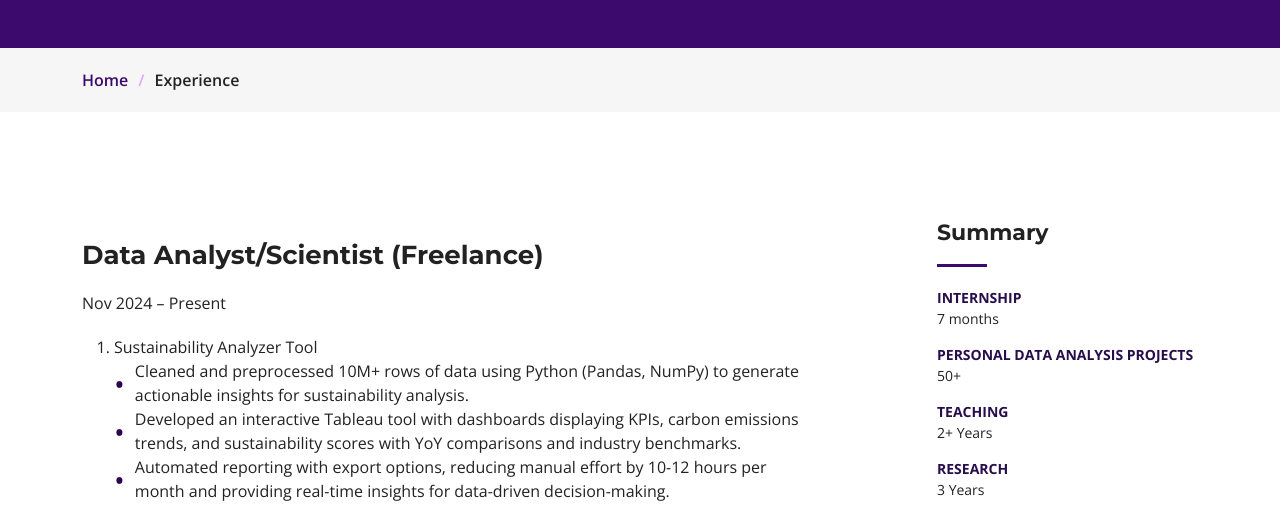
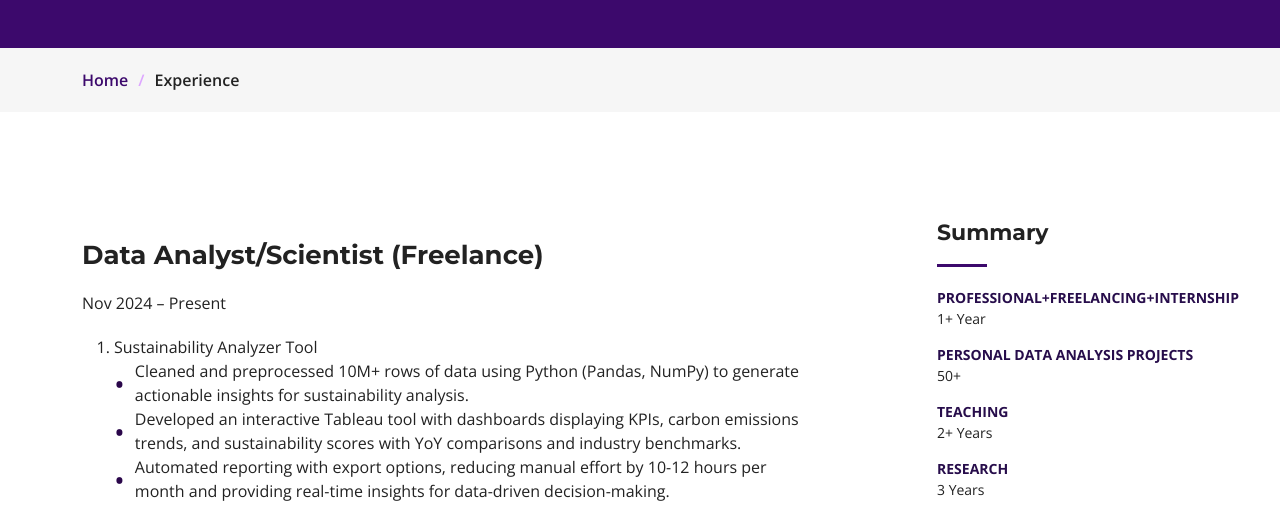
Before and after one commit to Kas0380/Portfolio, a plain HTML site: page experience.html in a window 1280 px wide. Shown: the part 277-783 px from the top of the page. Drawn offline with nearby package versions, Linux system fonts and the light colour scheme; a small style sheet from the web is missing.

Commit message:
Update experience.html

```diff
--- a/experience.html
+++ b/experience.html
@@ -320,7 +320,7 @@
               <ul>
 
 
-		<li><strong>Internship</strong> <span>7 months</span></li>
+		<li><strong>Professional+Freelancing+Internship</strong> <span>1+ Year</span></li>
                 <li><strong>Personal Data Analysis Projects</strong><span>50+</span></li>
                 <li><strong>Teaching</strong> <span>2+ Years</span></li>
                 <li><strong>Research</strong> <span>3 Years</span></li>
```
